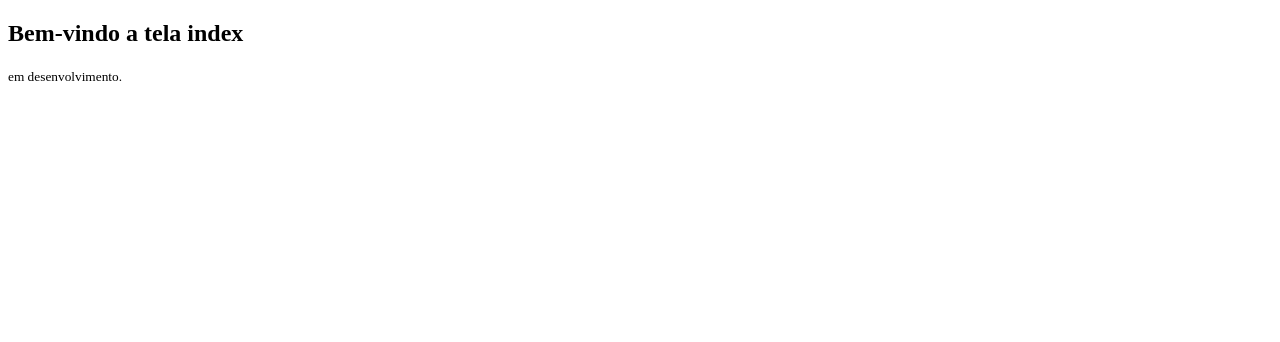
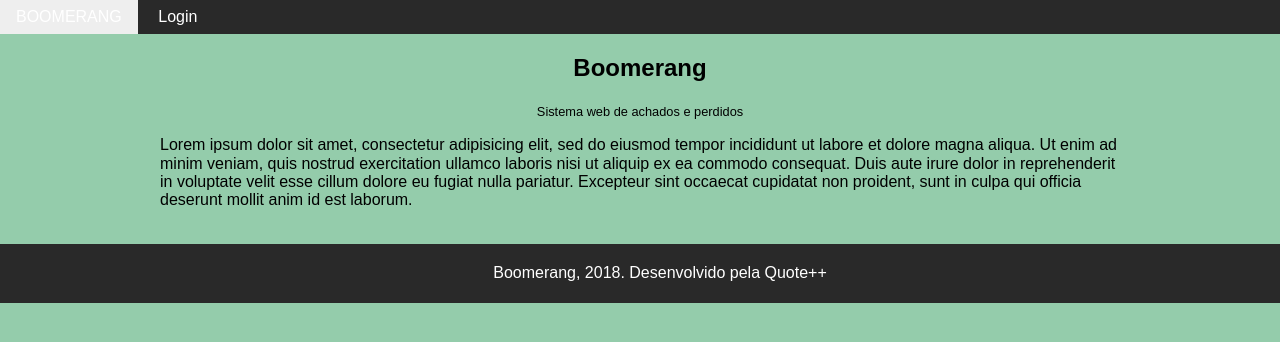
Before and after one commit to sammid37/Boomerang, a PHP site: page / in a window 1280 px wide. Shown: the top 342 px of the page. Run offline with PHP 8.4, Linux system fonts and the light colour scheme; some libraries are stand-ins or nearby versions.

Commit message:
atualização do BD e telas

```diff
--- /dev/null
+++ b/css/estilo2.css
@@ -0,0 +1,24 @@
+body{
+  margin: auto;
+  background-color: #94CCAB;
+}
+#menu{
+
+  background-color: #292929;
+}
+#menu a{color: white;}
+header{margin: auto; text-align: center;}
+
+.container{
+  margin: auto;
+ width: 75%;
+}
+
+footer{
+  background-color: #292929;
+  color: #fff;
+  text-align: center;
+  clear: both;
+  padding: 20px;
+  width: 100%;
+}
--- a/index.php
+++ b/index.php
@@ -4,9 +4,27 @@
     <meta charset="utf-8">
     <meta name="Equipe: " content="Quote++">
     <title>Boomerang Achados e Perdidos</title>
+    <!-- CSS from Pure front-end framework -->
+    <link rel="stylesheet" href="https://unpkg.com/purecss@1.0.0/build/pure-min.css" integrity="sha384-nn4HPE8lTHyVtfCBi5yW9d20FjT8BJwUXyWZT9InLYax14RDjBj46LmSztkmNP9w" crossorigin="anonymous">
+    <link rel="stylesheet" href="css/estilo2.css">
   </head>
   <body>
-    <h2>Bem-vindo a tela index</h2>
-    <small>em desenvolvimento.</small>
+    <!-- Menu -->
+    <div class="pure-menu pure-menu-horizontal" id="menu">
+      <a href="index.php" class="pure-menu-heading pure-menu-link">Boomerang</a>
+      <ul class="pure-menu-list">
+          <li class="pure-menu-item"><a href="login.php" class="pure-menu-link">Login</a></li>
+      </ul>
+    </div>
+    <!-- container -->
+    <header>
+      <h2>Boomerang</h2>
+      <small>Sistema web de achados e perdidos</small>
+    </header>
+    <div class="container">
+      <p>Lorem ipsum dolor sit amet, consectetur adipisicing elit, sed do eiusmod tempor incididunt ut labore et dolore magna aliqua. Ut enim ad minim veniam, quis nostrud exercitation ullamco laboris nisi ut aliquip ex ea commodo consequat. Duis aute irure dolor in reprehenderit in voluptate velit esse cillum dolore eu fugiat nulla pariatur. Excepteur sint occaecat cupidatat non proident, sunt in culpa qui officia deserunt mollit anim id est laborum.</p>
+    </div>
+    <br>
+    <footer>Boomerang, 2018. Desenvolvido pela Quote++</footer>
   </body>
 </html>
```
Also changed, not shown: BD_scripts.sql (+7 -7 lines), con_index.php (+8 -8 lines), con_login.php (+5 -5 lines), con_user.php (+6 -6 lines), admin.php (renamed from adm.php), conexao.php (renamed from Squid_Conexao.php).
